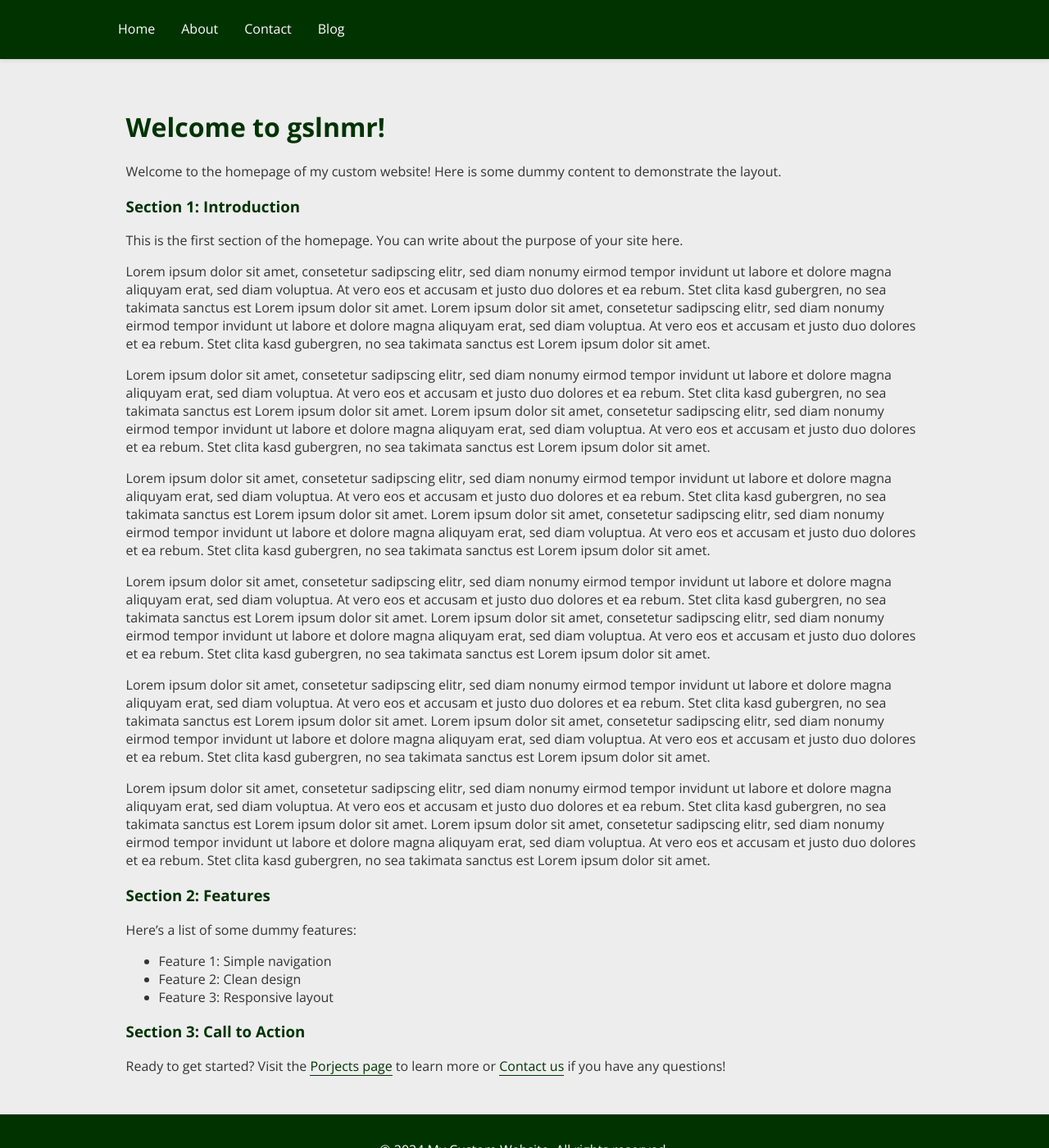
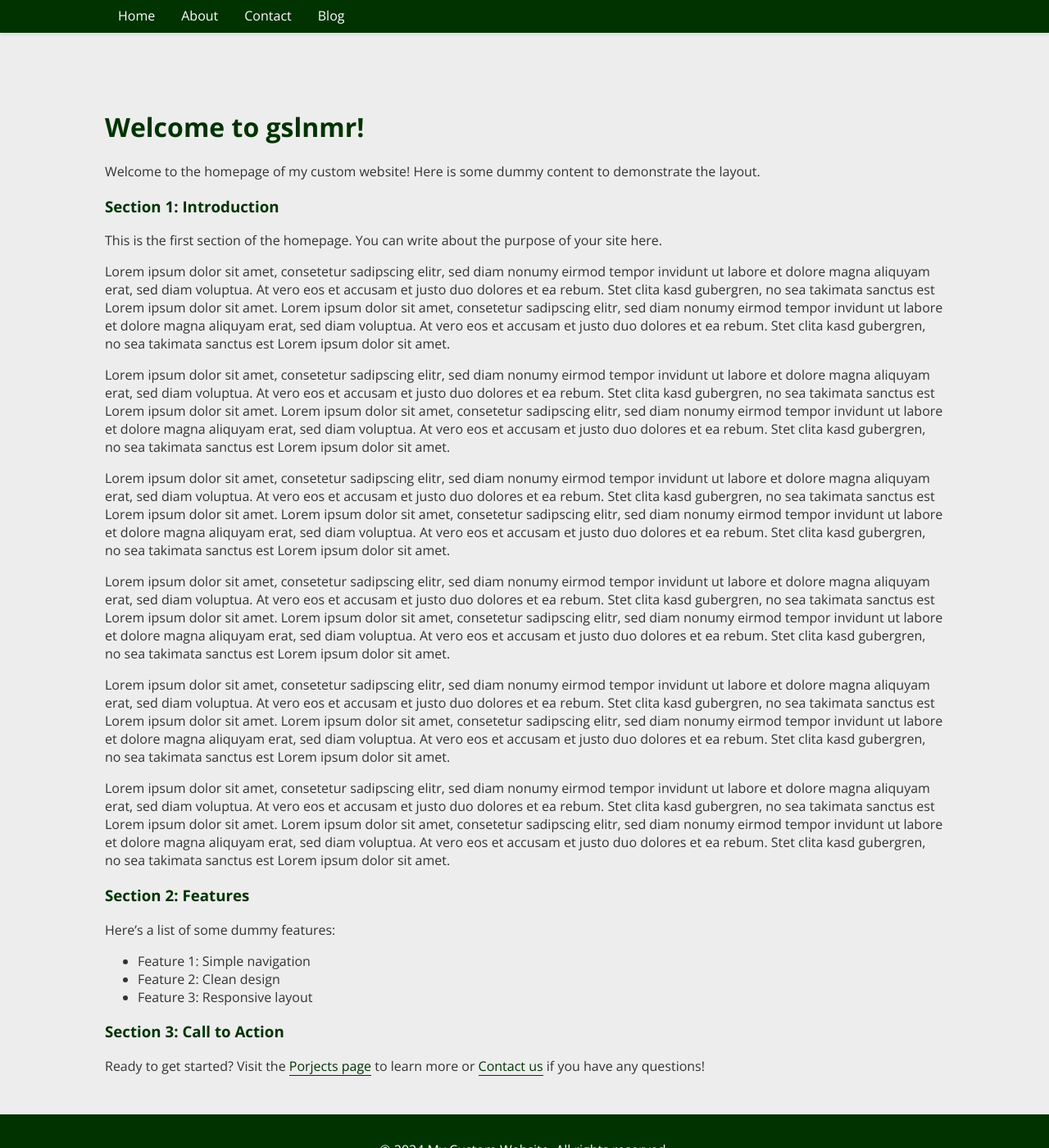
Before and after one commit to schminho/schminho.github.io, a Jekyll site: the page built from index.md, in a window 1280 px wide and 1400 px high. Shown: the whole window at 82% size. Built offline with Jekyll 4.4.1, drawn with Linux system fonts in a browser that asks for light colours.

Commit message:
Update style.css

```diff
--- a/assets/css/style.css
+++ b/assets/css/style.css
@@ -16,6 +16,7 @@
     margin: 0 auto; /* Center container */
     display: flex;
     flex-direction: column;
+    box-sizing: border-box; /* Ensure consistent padding and border calculations */
 }
 
 /* Header styling */
@@ -26,13 +27,15 @@
     width: 100%; /* Full width for the header */
     z-index: 1000;
     box-shadow: 0 2px 4px rgba(0, 0, 0, 0.1);
+    box-sizing: border-box; /* Consistent box model */
 }
 
 /* Navigation bar styling */
 nav {
     width: 100%; /* Full width for the nav */
     background-color: #003300; /* Dark green background */
-    padding: 1rem 0;
+    padding: 0; /* Remove extra padding */
+    box-sizing: border-box; /* Consistent box model */
 }
 
 /* Nav items container */
@@ -41,6 +44,8 @@
     margin: 0 auto; /* Align nav items with the content */
     display: flex;
     justify-content: flex-start; /* Left-align nav items */
+    box-sizing: border-box; /* Consistent box model */
+    padding-left: 0; /* Remove potential offset */
 }
 
 /* Individual nav links */
@@ -59,14 +64,17 @@
 /* Main content area */
 main {
     flex: 1; /* Fill remaining space */
-    padding: 2rem; /* Add padding around content */
+    padding: 2rem 0; /* Adjust padding for content area */
     margin-top: 80px; /* Height of the header */
+    box-sizing: border-box; /* Ensure padding and borders are calculated consistently */
 }
 
 /* Content inside the container */
 .content {
     width: 80%; /* Constrain content to 80% */
     margin: 0 auto; /* Align content with the nav items */
+    box-sizing: border-box; /* Consistent box model */
+    padding-left: 0; /* Match alignment with navigation items */
 }
 
 /* Content Links Styling */
```
